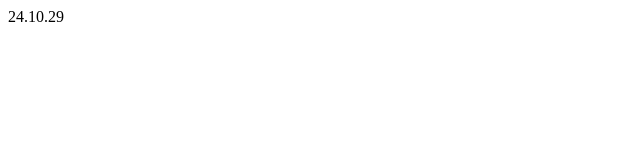
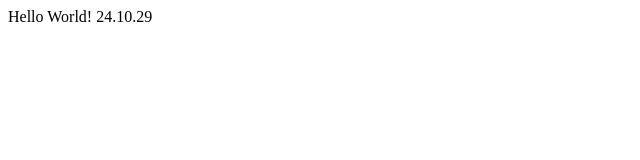
Before and after one commit to ered1228/ered1228.github.io, a plain HTML site: page index.html in a window 1280 px wide. Shown: the whole page, without its empty margins (0-640 px from the left). Drawn offline with Linux system fonts and the light colour scheme.

Commit message:
Update index.html

```diff
--- a/index.html
+++ b/index.html
@@ -1 +1 @@
-<p> 24.10.29 </p>
+<p> Hello World! 24.10.29 </p>
```
